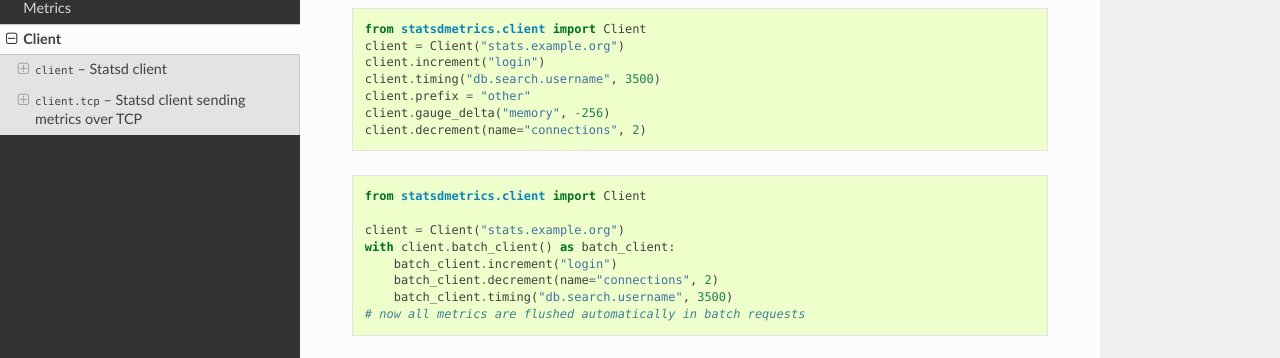
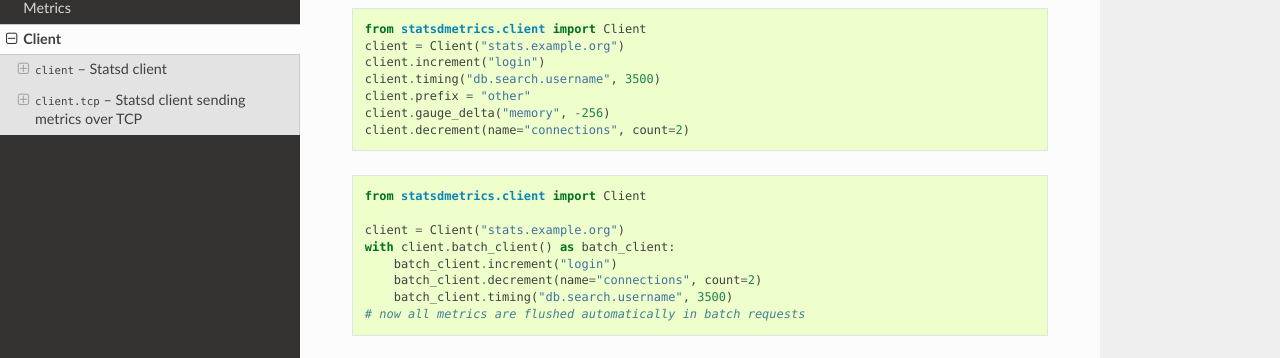
Before and after one commit to farzadghanei/statsd-metrics, a Sphinx documentation site: the page built from docs/client.rst, in a window 1280 px wide and 1400 px high, scrolled down 1592 px. Shown: the part 137-495 px from the top of the window. Built offline with Sphinx 7.4.7 and the Read the Docs theme 2.0.0, drawn with Linux system fonts in a browser that asks for light colours.

Commit message:
Fix incorrect code in client docs
Fixed passing a non-keyword argument after a keyword argument (name) for the
decrement method by removing the keyword.

```diff
--- a/README.rst
+++ b/README.rst
@@ -55,7 +55,7 @@ Send Statsd requests
 
     client = Client("stats.example.org")
     client.increment("login")
-    client.decrement(name="connections", 2)
+    client.decrement("connections", 2)
     client.timing("db.search.username", 3500)
     client.gauge("memory", 20480)
     client.gauge_delta("memory", -256)
@@ -73,7 +73,7 @@ by using an available client as the context manager:
     client = Client("stats.example.org")
     with client.batch_client() as batch_client:
         batch_client.increment("login")
-        batch_client.decrement(name="connections", 2)
+        batch_client.decrement("connections", 2)
         batch_client.timing("db.search.username", 3500)
     # now all metrics are flushed automatically in batch requests
 
--- a/docs/client.rst
+++ b/docs/client.rst
@@ -93,7 +93,7 @@ Examples
     client.timing("db.search.username", 3500)
     client.prefix = "other"
     client.gauge_delta("memory", -256)
-    client.decrement(name="connections", 2)
+    client.decrement(name="connections", count=2)
 
 .. code-block:: python
 
@@ -102,7 +102,7 @@ Examples
     client = Client("stats.example.org")
     with client.batch_client() as batch_client:
         batch_client.increment("login")
-        batch_client.decrement(name="connections", 2)
+        batch_client.decrement(name="connections", count=2)
         batch_client.timing("db.search.username", 3500)
     # now all metrics are flushed automatically in batch requests
 
@@ -167,7 +167,7 @@ Examples
     client.timing("db.search.username", 3500)
     client.prefix = "other"
     client.gauge_delta("memory", -256)
-    client.decrement(name="connections", 2)
+    client.decrement(name="connections", count=2)
 
 .. code-block:: python
 
@@ -176,7 +176,7 @@ Examples
     client = TCPClient("stats.example.org")
     with client.batch_client() as batch_client:
         batch_client.increment("login")
-        batch_client.decrement(name="connections", 2)
+        batch_client.decrement(name="connections", count=2)
         batch_client.timing("db.search.username", 3500)
     # now all metrics are flushed automatically in batch requests
 
```
